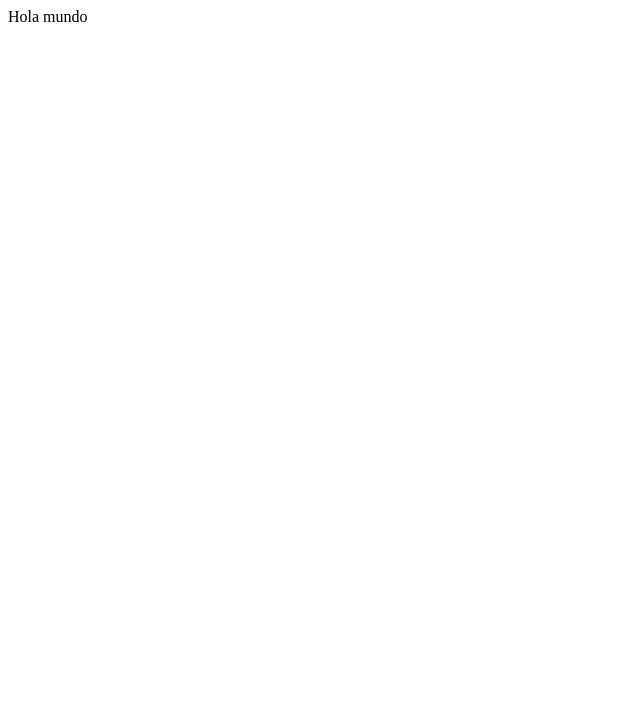
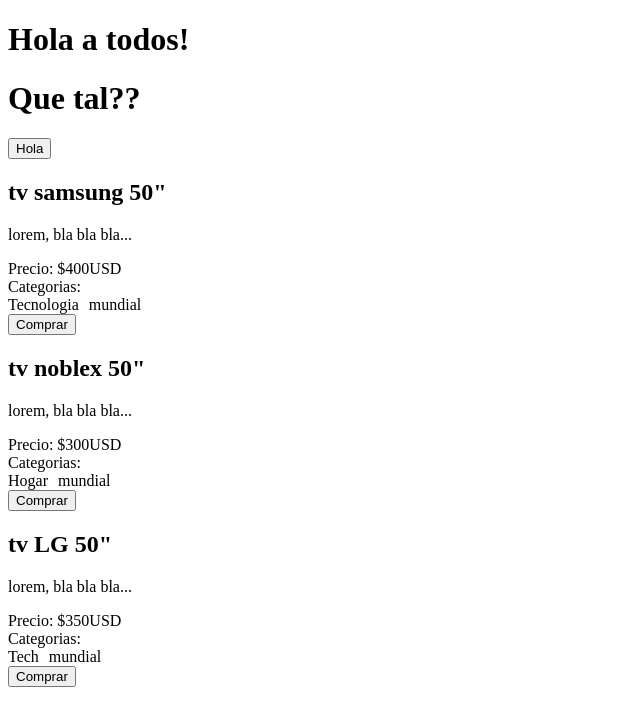
Before and after one commit to Matu-Dev-JS/2026_UTN_PWI_TM_MAR_JUE_ABRIL, a React (Vite) app in the folder clase 21 - 22 React/: page / in a window 1280 px wide. Shown: the top 726 px of the page, without its empty margins (0-640 px from the left). Built offline with nearby package versions, Linux system fonts and the light colour scheme.

Commit message:
Clase 22

```diff
--- a/clase 21 - 22 React/src/App.jsx
+++ b/clase 21 - 22 React/src/App.jsx
@@ -1,9 +1,39 @@
 import React from 'react'
 
+import { ProductCard } from './Components/ProductCard/ProductCard'
+
+import Titulo from './Components/Titulo/Titulo'
+
+//Las funciones que devuelven HTML se llaman componentes
 function App() {
   return (
-    <div>Hola mundo</div>
+    <div>
+      <Titulo content='Hola a todos!'/>
+      <Titulo content='Que tal??'/>
+      <button>Hola</button>
+
+      <ProductCard
+        title='tv samsung 50"'
+        description='lorem, bla bla bla...'
+        price={400}
+        categories={['Tecnologia', 'mundial']}
+      />
+      <ProductCard
+        title='tv noblex 50"'
+        description='lorem, bla bla bla...'
+        price={300}
+        categories={['Hogar', 'mundial']}
+      />
+      <ProductCard
+        title='tv LG 50"'
+        description='lorem, bla bla bla...'
+        price={350}
+        categories={['Tech', 'mundial']}
+      />
+    </div>
   )
 }
 
+
+
 export default App
--- /dev/null
+++ b/clase 21 - 22 React/src/Components/ProductCard/ProductCard.jsx
@@ -0,0 +1,32 @@
+/*
+Cualquier componente puede recibir props
+Es la forma en la que nos comunicamos con un componente
+*/
+function ProductCard (propiedades){
+    console.log(propiedades)
+
+    let categorias_lista = []
+    for(let categoria of propiedades.categories){
+        categorias_lista.push(<span>{categoria}</span>)
+    }
+
+    return <div>
+        <h2>{propiedades.title}</h2>
+        <p>{propiedades.description}</p>
+        <span>Precio: ${propiedades.price}USD</span>
+        <div>
+            <span>Categorias:</span>
+            <div
+                style={
+                    {display: 'flex', flexDirection: 'row', gap: '10px'}
+                }
+            >
+                {categorias_lista}
+            </div>
+        </div>
+        <button>Comprar</button>
+    </div>
+}
+
+
+export {ProductCard}
--- /dev/null
+++ b/clase 21 - 22 React/src/Components/Titulo/Titulo.jsx
@@ -0,0 +1,10 @@
+
+/*
+Recibe la prop 'content' que sera el texto que renderizara como h1
+*/
+function Titulo (props) {
+    return <h1>{props.content}</h1>
+}
+//🤓
+
+export default Titulo
--- a/clase 21 - 22 React/src/main.jsx
+++ b/clase 21 - 22 React/src/main.jsx
@@ -1,6 +1,10 @@
 import React from 'react'
 import { createRoot } from 'react-dom/client'
 import App from './App.jsx'
+/* import { multiplicar, restar, sumar } from './math.js' */
+//import PI, {restar, multiplicar} from './math.js'
+//import * as Math from './math.js'
+
 
 
 /* LLama al div y renderiza el app dentro de el */
```
Also changed, not shown: clase 21 - 22 React/src/math.js (added, +20 -0 lines), 1 other file (tests, documents, lock files or other folders).
